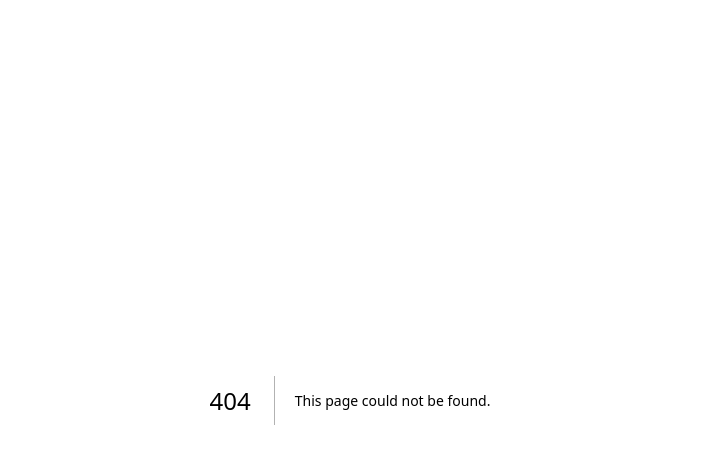
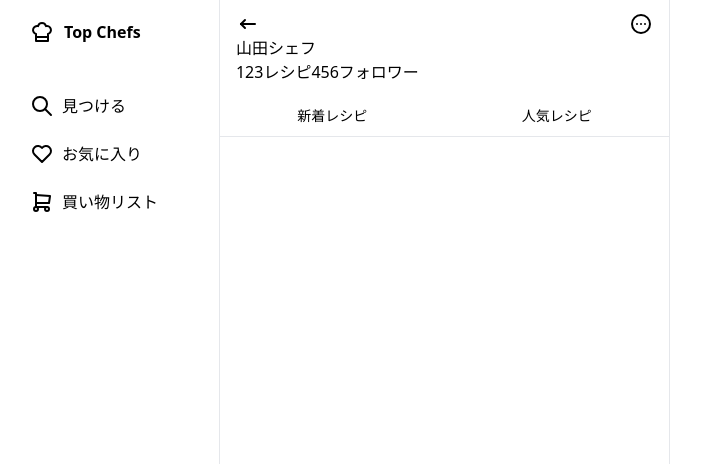
Before and after one commit to qin-team-recipe/14-frontend, a Next.js app: page /chefmypage/1 in a window 1280 px wide. Before the commit this address had no page. Shown: the top 464 px of the page, without its empty margins (290-991 px from the left). Built offline with nearby package versions, Linux system fonts and the light colour scheme.

Commit message:
微修正

```diff
--- /dev/null
+++ b/src/app/(top)/chefmypage/[id]/_components/ChefPageDetail.jsx
@@ -0,0 +1,29 @@
+import {
+  IconArrowNarrowLeft,
+  IconDotsCircleHorizontal,
+} from "@tabler/icons-react";
+
+export function ChefPageDetail({ params }) {
+  // const { id } = ;
+  console.log(params);
+
+  return (
+    <div>
+      <div>{params}</div>
+      <div className="px-4 py-3">
+        <div className="flex justify-between">
+          <IconArrowNarrowLeft />
+          <IconDotsCircleHorizontal />
+        </div>
+        <div>
+          <h1>山田シェフ</h1>
+          {/* <p>{id}</p> */}
+        </div>
+        <div className="flex">
+          <div>123レシピ</div>
+          <div>456フォロワー</div>
+        </div>
+      </div>
+    </div>
+  );
+}
--- /dev/null
+++ b/src/app/(top)/chefmypage/[id]/_components/index.js
@@ -0,0 +1,2 @@
+export { ChefPageDetail } from "./ChefPageDetail";
+export { ChefProfileEditButton } from "./ChefProfileEditButton";
--- /dev/null
+++ b/src/app/(top)/chefmypage/[id]/page.jsx
@@ -0,0 +1,17 @@
+import { Tabs } from "@/components/Tabs";
+import { ChefPageDetail } from "./_components/ChefPageDetail";
+
+export default function Profile({ id }) {
+  console.log("aaa");
+  return (
+    <div>
+      <ChefPageDetail id={id} />
+      <Tabs
+        tabItems={[
+          { label: "新着レシピ", href: "/recipe" },
+          { label: "人気レシピ", href: "/ingredient" },
+        ]}
+      />
+    </div>
+  );
+}
--- a/src/app/(top)/chefmypage/page.jsx
+++ /dev/null
@@ -1,30 +0,0 @@
-import { IconDotsCircleHorizontal } from "@tabler/icons-react";
-import { IconArrowNarrowLeft } from "@tabler/icons-react";
-import { ChefProfileEditButton } from "./_components/ChefProfileEditButton";
-import { Tabs } from "@/components/Tabs";
-
-export default function Profile() {
-  return (
-    <div className="px-4 py-3">
-      <div className="flex justify-between">
-        <IconArrowNarrowLeft />
-        <IconDotsCircleHorizontal />
-      </div>
-      <div>
-        <h1>山田シェフ</h1>
-        <p>foobarid</p>
-      </div>
-      <div className="flex">
-        <div>123レシピ</div>
-        <div>456フォロワー</div>
-      </div>
-      <ChefProfileEditButton />
-      <Tabs
-        tabItems={[
-          { label: "新着レシピ", href: "/recipe" },
-          { label: "人気レシピ", href: "/ingredient" },
-        ]}
-      />
-    </div>
-  );
-}
```
Also changed, not shown: src/app/(top)/chefmypage/[id]/_components/ChefProfileEditButton.jsx (renamed from src/app/(top)/chefmypage/_components/ChefProfileEditButton.jsx).
